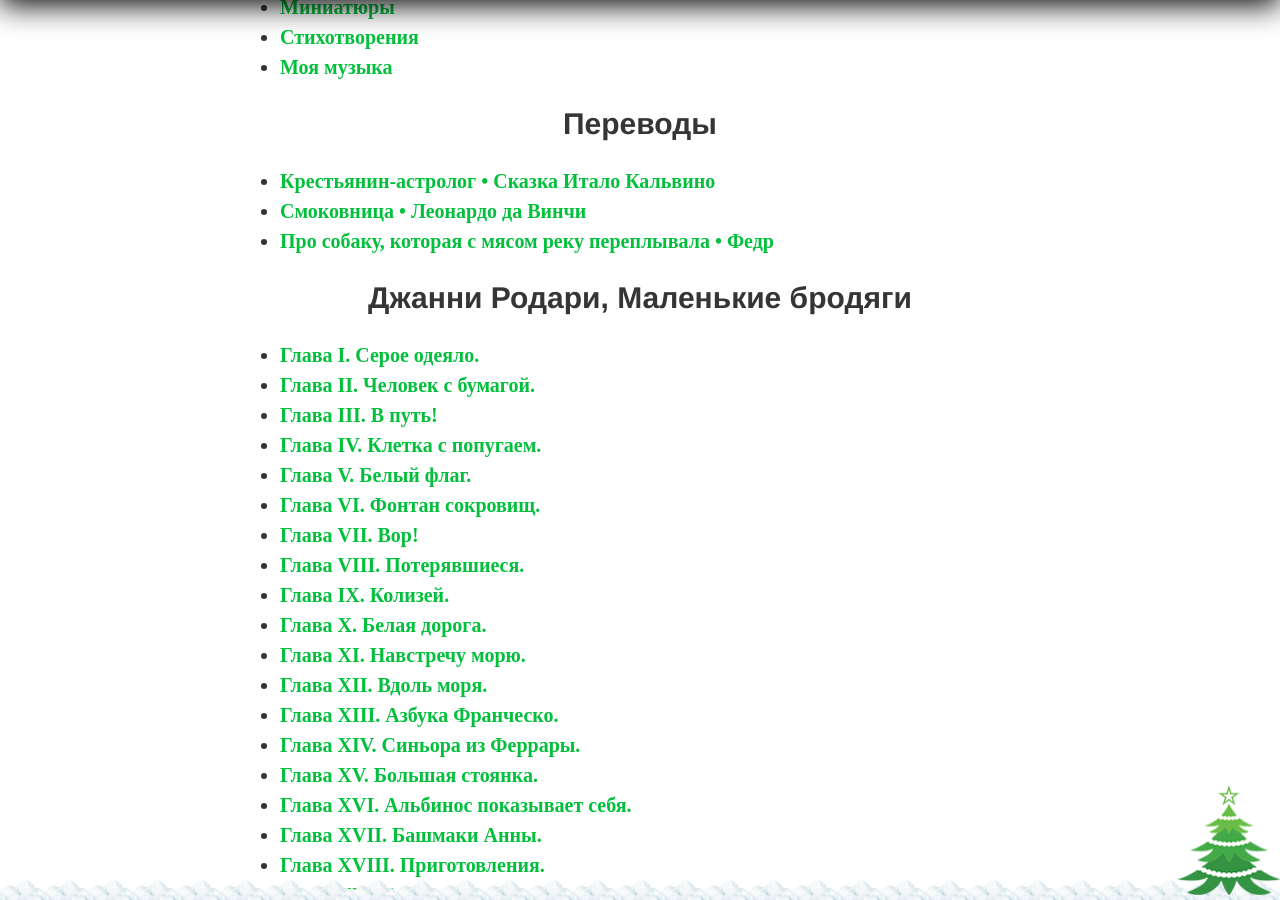
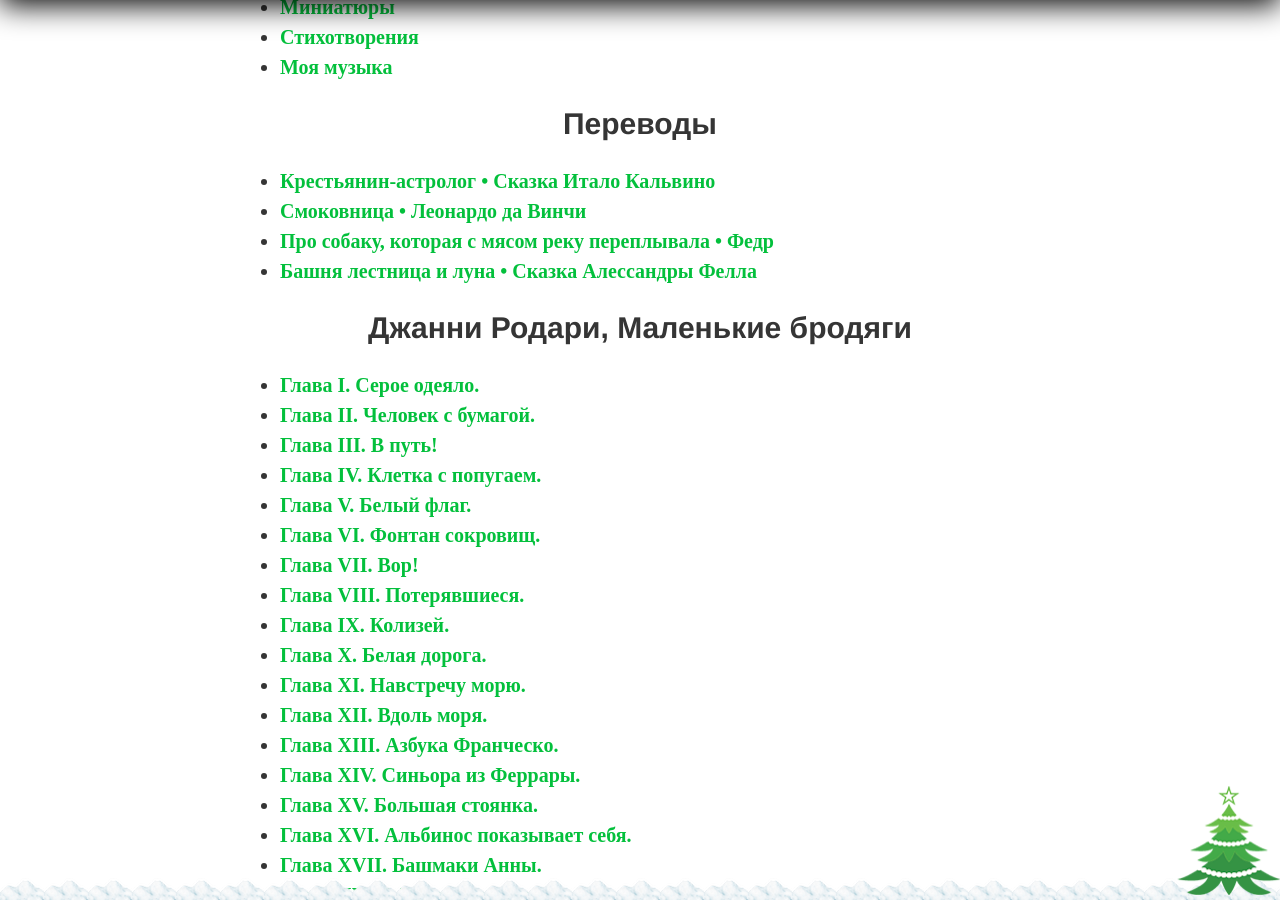
Before and after one commit to postolny/postolny.github.io, a Jekyll site: the page built from _pages/indice.md, in a window 1280 px wide and 900 px high, scrolled down 594 px. Built offline with Jekyll 4.4.1, drawn with Linux system fonts in a browser that asks for light colours.

Commit message:
Add files via upload

```diff
--- a/_pages/indice.md
+++ b/_pages/indice.md
@@ -17,9 +17,10 @@
 ## Переводы
 {: .center}
 
-* [Крестьянин-астролог • Сказка Итало Кальвино]({{ '/il-contadino-astrologo' | prepend: site.baseurl }})
-* [Смоковница • Леонардо да Винчи]({{ '/il-fico' | prepend: site.baseurl }})
-* [Про собаку, которая с мясом реку переплывала • Федр]({{ '/il-cane-che-porta-la-carne-al-fiume' | prepend: site.baseurl }})
+* [Крестьянин-астролог • Сказка Итало Кальвино]({{ '/il-contadino-astrologo/' | prepend: site.baseurl }})
+* [Смоковница • Леонардо да Винчи]({{ '/il-fico/' | prepend: site.baseurl }})
+* [Про собаку, которая с мясом реку переплывала • Федр]({{ '/il-cane-che-porta-la-carne-al-fiume/' | prepend: site.baseurl }})
+* [Башня лестница и луна • Сказка Алессандры Фелла]({{ 'la-torre-la scala-e-la-luna/' | prepend: site.baseurl }})
 
 ## Джанни Родари, Маленькие бродяги
 {: .center}
```
